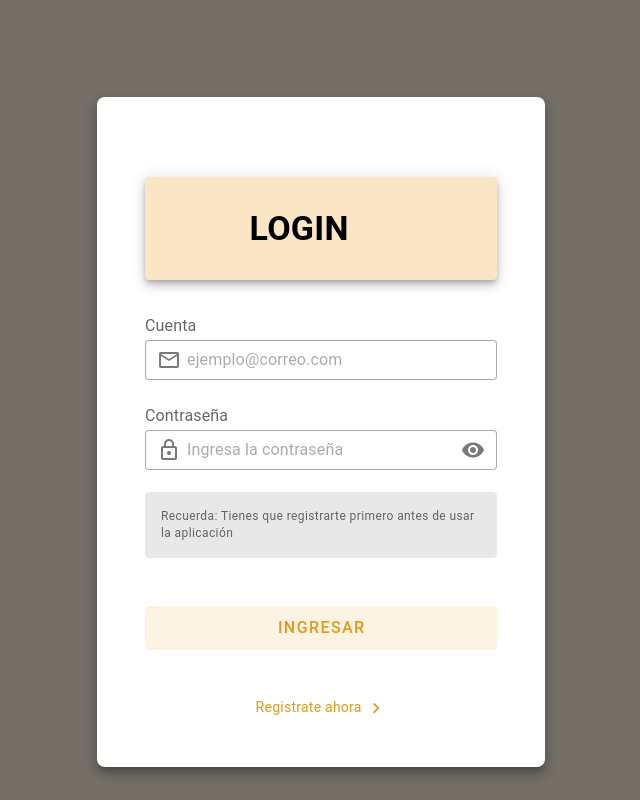
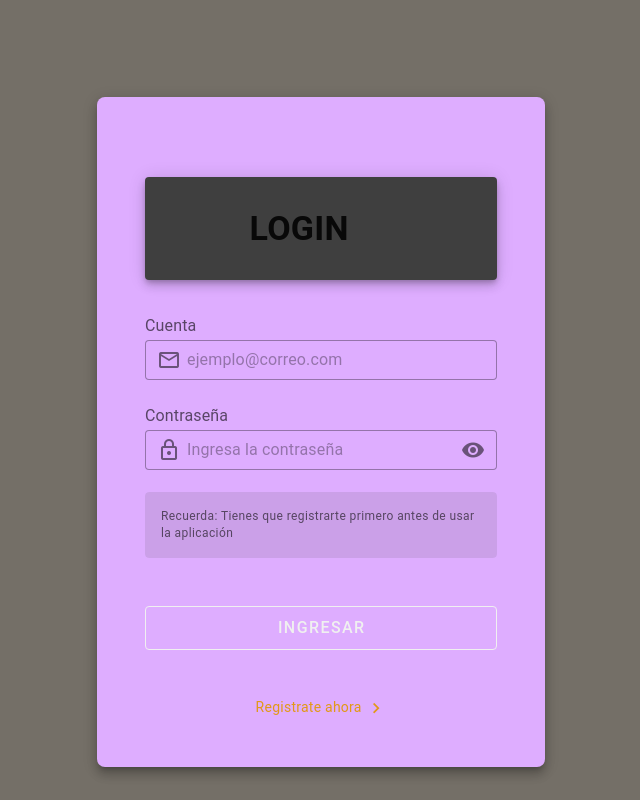
Before and after one commit to ByronCaices/tbd-lab1-frontend, a Nuxt app: page / in a window 1280 px wide. Shown: the whole page, without its empty margins (319-959 px from the left). Built offline with nearby package versions, Linux system fonts and the light colour scheme; some icons are missing.

Commit message:
Estilo login

```diff
--- a/pages/index.vue
+++ b/pages/index.vue
@@ -5,10 +5,10 @@
 			elevation="8"
 			max-width="448"
 			rounded="lg"
-			color=""
+			color="var(--primary-a0)"
 		>
 			<div class="text-center my-8">
-				<v-card flat class="elevation-6 pa-4" color="#FAE5C4ff" max-width="500">
+				<v-card flat class="elevation-6 pa-4" color="var(--surface-a40)" max-width="500">
 					<v-card-title class="text-h4 font-weight-bold text-uppercase">
 						Login
 						<svg-icon class="large-icon" type="mdi" :path="path"></svg-icon>
@@ -25,6 +25,7 @@
 					density="compact"
 					placeholder="ejemplo@correo.com"
 					prepend-inner-icon="mdi-email-outline"
+					color="green"
 					variant="outlined"
 					@keyup.enter="logueo"
 				></v-text-field>
@@ -41,6 +42,7 @@
 					:type="visible ? 'text' : 'password'"
 					density="compact"
 					placeholder="Ingresa la contraseña"
+					color="green"
 					prepend-inner-icon="mdi-lock-outline"
 					variant="outlined"
 					@click:append-inner="visible = !visible"
@@ -56,9 +58,9 @@
 				<!-- Botón de Ingreso -->
 				<v-btn
 					class="mb-8"
-					color="#e29818ff"
+					color="#f0f0f0"
 					size="large"
-					variant="tonal"
+					variant="outlined"
 					block
 					type="submit"
 				>
```
